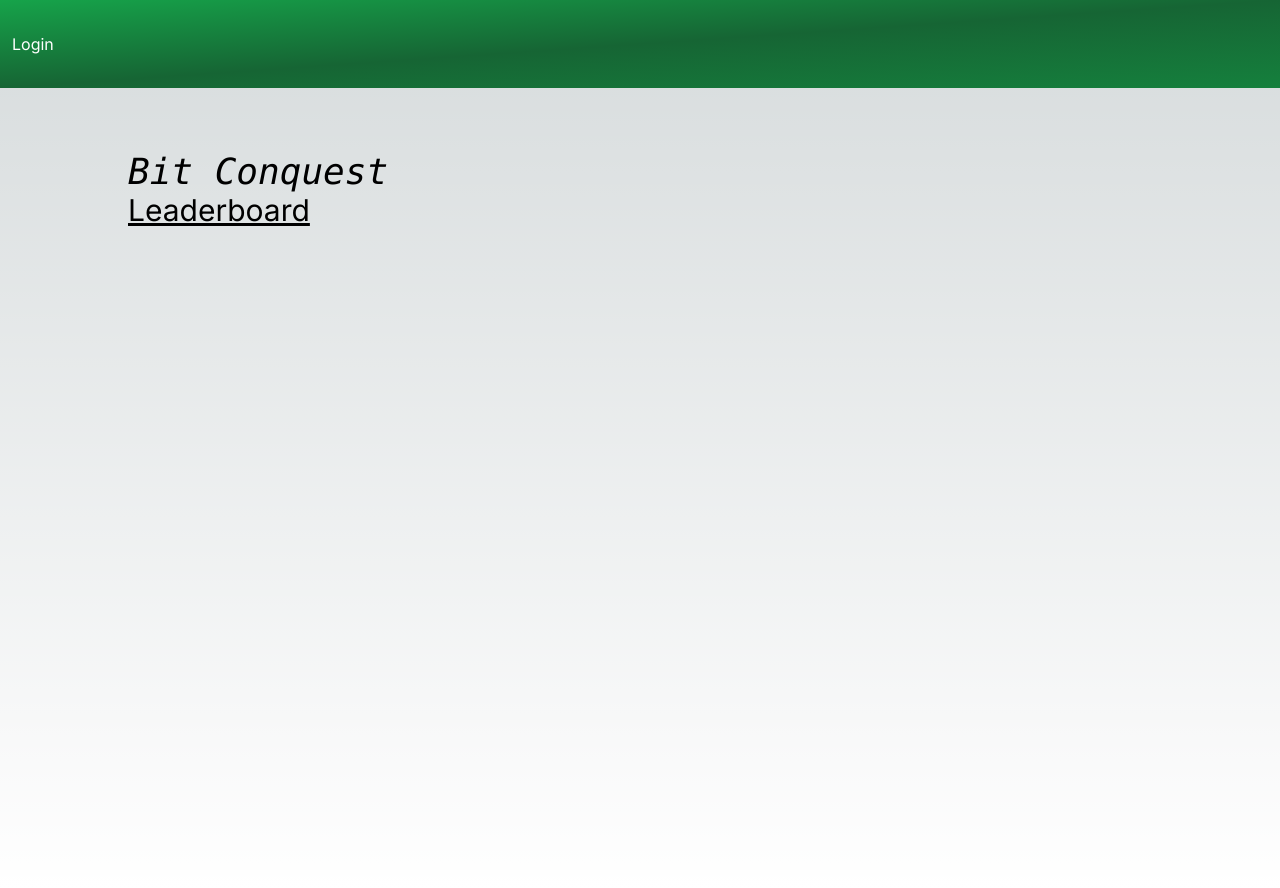
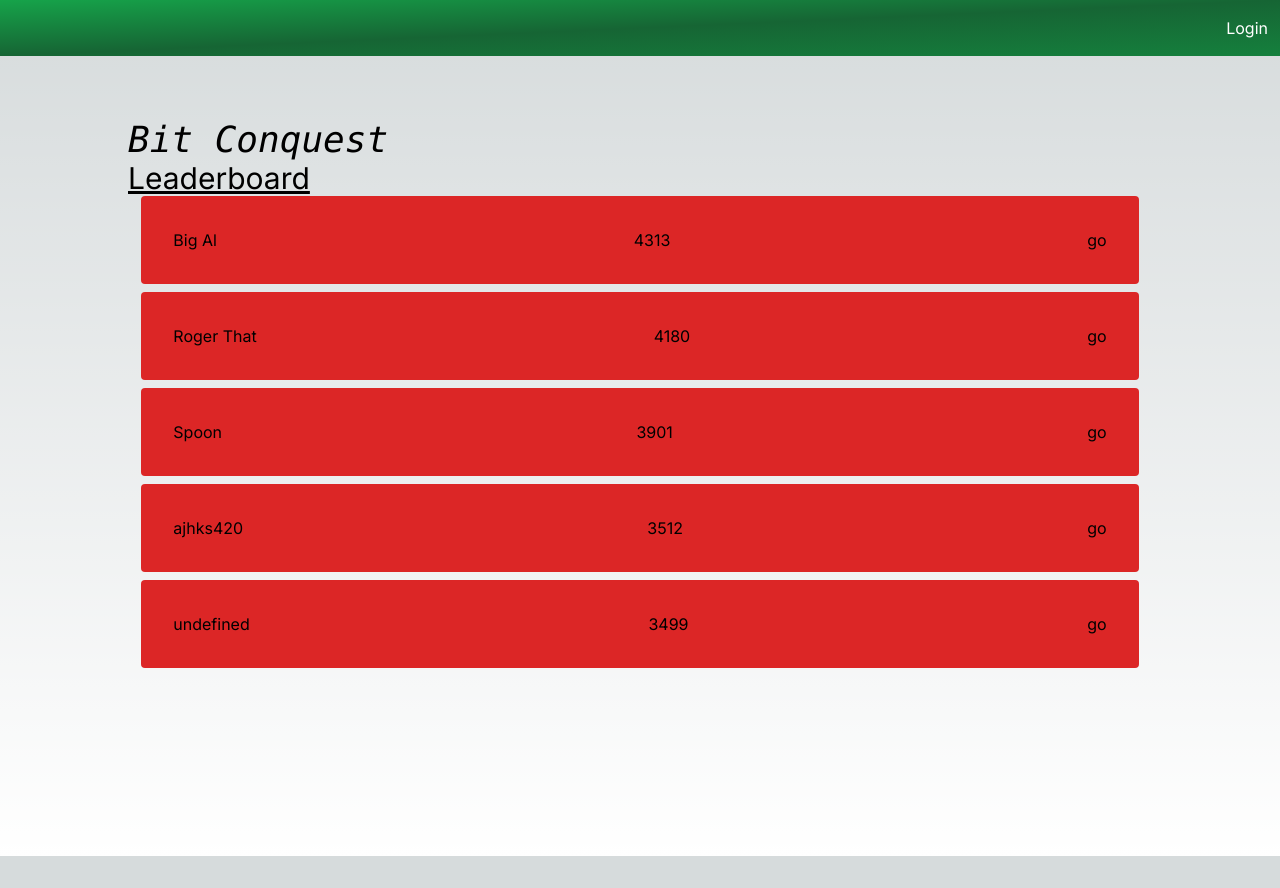
Before and after one commit to sam-huckaby/bitconquest, a Next.js app: page / in a window 1280 px wide. After the commit the page ends 856 px from the top, so only its background shows below. Built offline with nearby package versions, Linux system fonts and the light colour scheme; no server answers.

Commit message:
Auth working, leaderboard in progress

```diff
--- /dev/null
+++ b/actions/logout.ts
@@ -0,0 +1,13 @@
+import { createClient } from "@/utils/supabase/server";
+import { cookies } from "next/headers";
+import { redirect } from "next/navigation";
+
+// Logout Server Action (Needs to be somewhere that client components can import it)
+export const logOut = async () => {
+  'use server'
+
+  const cookieStore = cookies();
+  const supabase = createClient(cookieStore);
+  await supabase.auth.signOut();
+  return redirect('/login');
+}
--- a/app/layout.tsx
+++ b/app/layout.tsx
@@ -1,7 +1,7 @@
 import type { Metadata } from 'next';
 import { Inter } from 'next/font/google';
 import './globals.css';
-import ProfileButton from '@/components/auth/ProfileButton';
+import { AuthButton } from '@/components/auth/AuthButton';
 
 const inter = Inter({ subsets: ['latin'] });
 
@@ -18,8 +18,8 @@ export default async function RootLayout({
   return (
     <html lang="en">
       <body className={inter.className}>
-        <header className="w-full bg-gradient-to-br from-green-600 via-green-800 to-green-700 text-white py-6 text-center relative">
-          <ProfileButton />
+        <header className="w-full bg-gradient-to-br from-green-600 via-green-800 to-green-700 text-white py-2 relative flex flex-row justify-end">
+          <AuthButton />
         </header>
         {children}
       </body>
--- a/app/login/page.tsx
+++ b/app/login/page.tsx
@@ -1,14 +1,11 @@
 'use client';
 
+import { createClient } from '@/utils/supabase/client';
 import { GitHub as GitHubIcon } from '@mui/icons-material';
 import { Button } from '@mui/material';
-import { createBrowserClient } from '@supabase/ssr';
 
 export default function Login() {
-  const supabase = createBrowserClient(
-    process.env.NEXT_PUBLIC_SUPABASE_URL!,
-    process.env.NEXT_PUBLIC_SUPABASE_ANON_KEY!
-  )
+  const supabase = createClient();
 
   const signInWithGithub = async () => {
     const { data, error } = await supabase.auth.signInWithOAuth({
--- a/app/page.tsx
+++ b/app/page.tsx
@@ -1,20 +1,26 @@
 'use client';
-import { createBrowserClient } from '@supabase/ssr';
+import { LeaderPanel } from '@/components/leaderboard/LeaderPanel';
+import { createClient } from '@/utils/supabase/client';
 
 interface HomeProps {
   params: { code: string }
   searchParams: { [key: string]: string | string[] | undefined }
 };
 
-export default function Home({ params, searchParams }: HomeProps) {
-  const supabase = createBrowserClient(
-    process.env.NEXT_PUBLIC_SUPABASE_URL!,
-    process.env.NEXT_PUBLIC_SUPABASE_ANON_KEY!
-  )
+export default function Home({ searchParams }: HomeProps) {
+  const supabase = createClient();
 
   if ( searchParams.code && typeof searchParams.code === 'string' ) {
     supabase.auth.exchangeCodeForSession(searchParams.code);
   }
+
+  const leaders = [
+  { user_name: "Big Al", stockpile_score: 4313 },
+  { user_name: "Roger That", stockpile_score: 4180 },
+  { user_name: "Spoon", stockpile_score: 3901 },
+  { user_name: "ajhks420", stockpile_score: 3512 },
+  { user_name: "undefined", stockpile_score: 3499 },
+  ];
 
   return (
     <main className="flex min-h-screen flex-col items-center justify-start px-24 py-16">
@@ -26,6 +32,10 @@ export default function Home({ params, searchParams }: HomeProps) {
       <div className="mb-32 grid text-center lg:max-w-5xl lg:w-full lg:mb-0 lg:grid-cols-4 lg:text-left">
         <h2 className='text-3xl bold underline'>Leaderboard</h2>
       </div>
+
+      {
+        leaders.map(({user_name, stockpile_score }) => <LeaderPanel key={user_name} user={user_name} score={stockpile_score} />)
+      }
     </main>
   )
 }
--- a/components/auth/AuthButton.tsx
+++ b/components/auth/AuthButton.tsx
@@ -1,38 +1,19 @@
 import { createClient } from '@/utils/supabase/server'
 import Link from 'next/link'
 import { cookies } from 'next/headers'
-import { redirect } from 'next/navigation'
+import ProfileButton from './ProfileButton'
+import { logOut } from '@/actions/logout'
 
-export default async function ProfileButton() {
+export const AuthButton = async () => {
   const cookieStore = cookies()
-  const supabase = createClient(cookieStore)
+  const supabase = createClient(cookieStore);
 
   const {
     data: { user },
-  } = await supabase.auth.getUser()
-
-  const signOut = async () => {
-    'use server'
-
-    const cookieStore = cookies()
-    const supabase = createClient(cookieStore)
-    await supabase.auth.signOut()
-    return redirect('/login')
-  }
-
-  /*
-    <div className="flex items-center gap-4">
-      Hey, {user.email}!
-      <form action={signOut}>
-        <button className="py-2 px-4 rounded-md no-underline bg-btn-background hover:bg-btn-background-hover">
-          Logout
-        </button>
-      </form>
-    </div>
-   */
+  } = await supabase.auth.getUser();
 
   return user ? (
-    <ProfileButton />
+    <ProfileButton user={user} />
   ) : (
     <Link
       href="/login"
--- a/components/auth/ProfileButton.tsx
+++ b/components/auth/ProfileButton.tsx
@@ -1,21 +1,18 @@
 'use client';
 
 import React, { useState } from 'react';
-import { createClient } from '@/utils/supabase/server'
-import Link from 'next/link'
-import { redirect } from 'next/navigation'
-import { Menu, MenuItem } from '@mui/material';
+import { Button, Divider, Menu, MenuItem } from '@mui/material';
 import { User } from '@supabase/supabase-js';
+import { createClient } from '@/utils/supabase/client';
+import { useRouter } from 'next/navigation';
 
 interface ProfileButtonProps {
-	signOutHandler: () => void;
+	user: User;
 };
 
-export default function ProfileButton({ signOutHandler }: ProfileButtonProps) {
-	const [user, setUser] = useState<User | null>();
-	const [loading, setLoading] = useState(true);
-
-	const [anchorEl, setAnchorEl] = React.useState<null | HTMLElement>(null);
+export default function ProfileButton({ user }: ProfileButtonProps) {
+	const { push } = useRouter();
+	const [anchorEl, setAnchorEl] = useState<null | HTMLElement>(null);
 	const open = Boolean(anchorEl);
 	const handleClick = (event: React.MouseEvent<HTMLButtonElement>) => {
 		setAnchorEl(event.currentTarget);
@@ -24,20 +21,21 @@ export default function ProfileButton({ signOutHandler }: ProfileButtonProps) {
 		setAnchorEl(null);
 	};
 
-	/*
-	  <div className="flex items-center gap-4">
-	    Hey, {user.email}!
-	    <form action={signOut}>
-	      <button className="py-2 px-4 rounded-md no-underline bg-btn-background hover:bg-btn-background-hover">
-		Logout
-	      </button>
-	    </form>
-	  </div>
-	 */
+  const supabase = createClient();
 
-	return user ? (
-		<div className="absolute right-6 top-1/2 transform -translate-y-1/2 flex items-center">
-			<span className="text-lg font-medium mr-3">{user.email}</span>
+	const logout = async () => {
+		await supabase.auth.signOut();
+		push('/login');
+	};
+
+	return (
+		<>
+			<Button
+				className='hover:bg-black/50'
+				aria-controls={open ? 'profile-menu' : undefined}
+				aria-haspopup="true"
+				aria-expanded={open ? 'true' : undefined}
+				onClick={handleClick}>
 				<div className="w-10 h-10 bg-gray-200 rounded-full flex items-center justify-center">
 					<svg
 						className=" text-gray-800"
@@ -55,25 +53,22 @@ export default function ProfileButton({ signOutHandler }: ProfileButtonProps) {
 						<circle cx="12" cy="7" r="4" />
 					</svg>
 				</div>
+			</Button>
 			<Menu
-				id="basic-menu"
+				id="profile-menu"
+				anchorEl={anchorEl}
 				open={open}
 				onClose={handleClose}
 				MenuListProps={{
 					'aria-labelledby': 'basic-button',
 				}}
+				className='pt-0'
 			>
-				<MenuItem onClick={handleClose}>Profile</MenuItem>
-				<MenuItem onClick={handleClose}>My account</MenuItem>
-				<MenuItem onClick={signOutHandler}>Logout</MenuItem>
+				<span className='font-bold px-4 pb-1 h-auto inline-block text-center'>{user.user_metadata.user_name}</span>
+				<Divider />
+				<MenuItem onClick={handleClose}>My Stockpile</MenuItem>
+				<MenuItem onClick={logout}>Logout</MenuItem>
 			</Menu>
-		</div>
-	) : (
-		<Link
-			href="/login"
-			className="py-2 px-3 flex rounded-md no-underline bg-btn-background hover:bg-btn-background-hover"
-		>
-			Login
-		</Link>
-	)
+		</>
+	);
 }
--- /dev/null
+++ b/components/leaderboard/LeaderPanel.tsx
@@ -0,0 +1,14 @@
+import React from 'react';
+
+interface LeaderPanelProps {
+	user: string;
+	score: number;
+};
+
+export const LeaderPanel = ({ user, score }: LeaderPanelProps) => {
+	return <div className='rounded bg-red-600 p-8 mb-2 w-11/12 flex flex-row justify-between items-center'>
+		<span>{user}</span>
+		<span>{score}</span>
+		<button>go</button>
+	</div>;
+};
```
Lines whose indentation alone changed are shown as unchanged.
